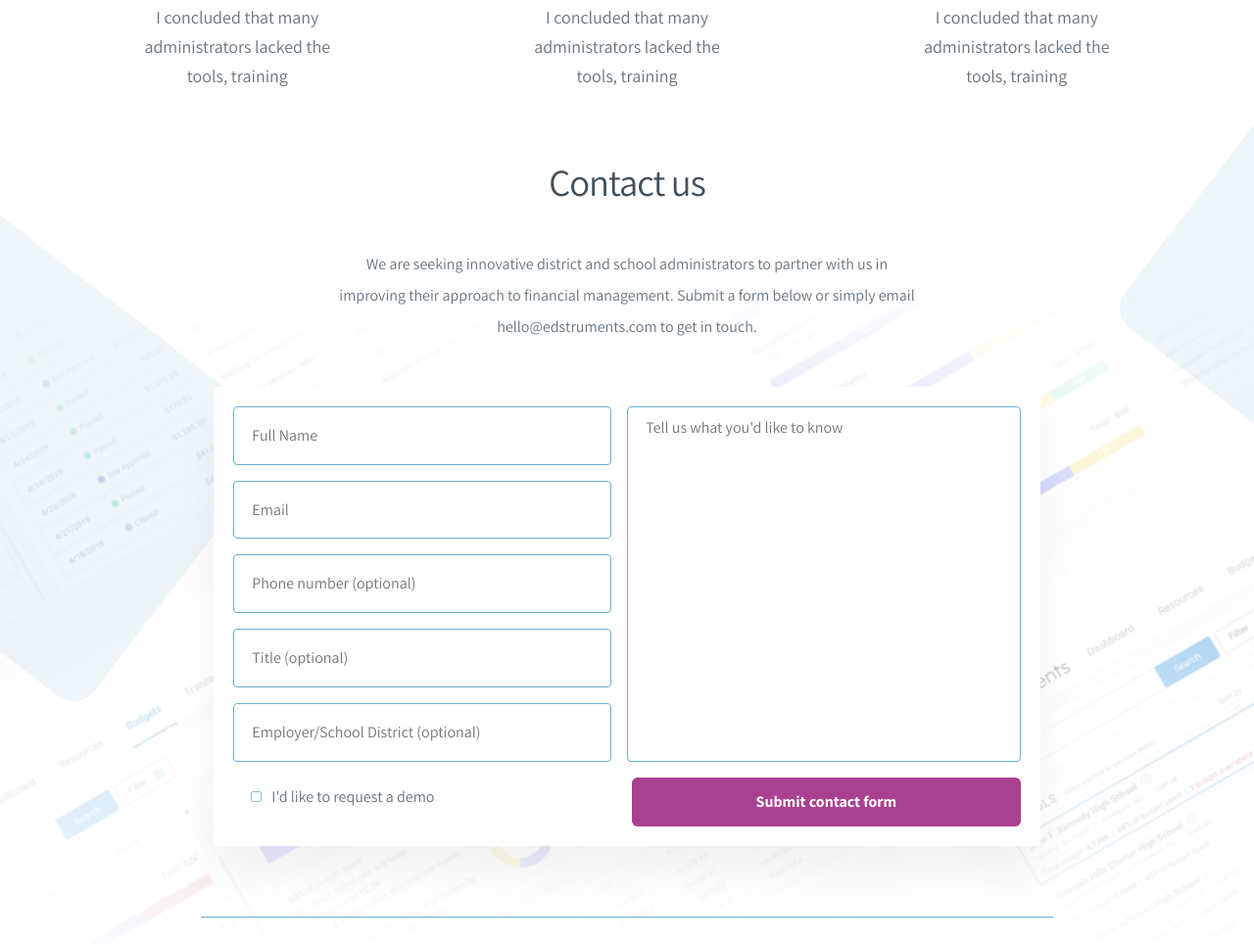
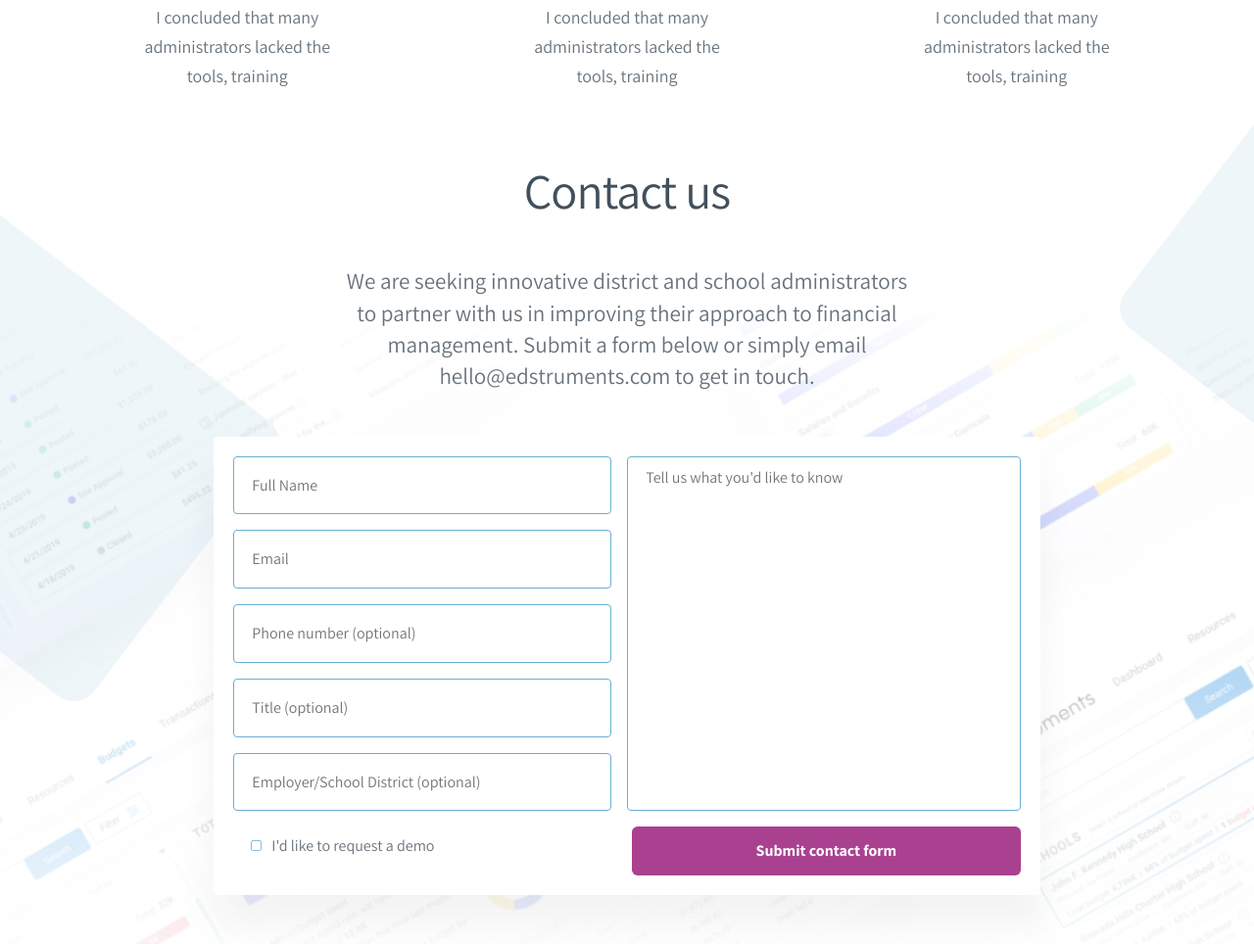
Before and after one commit to keenethics/edstruments-landing, a website built with webpack: page src/index.html in a window 1280 px wide. Shown: the part 5687-6651 px from the top of the page at 98% size. Built offline with nearby package versions, Linux system fonts and the light colour scheme.

Commit message:
Fonts stanradtized

```diff
--- a/src/sass/main.scss
+++ b/src/sass/main.scss
@@ -1072,7 +1072,7 @@ body {
         margin-bottom: 1rem;
 
         @include breakpoint(xs) {
-          text-align: justify;
+          text-align: center;
           font-size: 18px;
           line-height: 36px;
         }
@@ -1279,16 +1279,15 @@ body {
   );
 
   @include breakpoint(lg) {
-    background: url("/assets/img/contact-us/bg_contact_us_panels.png")
-        center -200px/100% auto no-repeat,
+    background: url("/assets/img/contact-us/bg_contact_us_panels.png") center -200px/100%
+        auto no-repeat,
       linear-gradient(
         180deg,
         #fff 20.65%,
         rgba(255, 255, 255, 0.65) 58.11%,
         #fff 97.22%
       ),
-      url("/assets/img/contact-us/mockps.jpg") center/cover
-        no-repeat;
+      url("/assets/img/contact-us/mockps.jpg") center/cover no-repeat;
   }
   @include breakpoint(mobile) {
     background: url("/assets/img/contact-us/bg_contact_us_panels.png")
@@ -1299,15 +1298,14 @@ body {
         rgba(255, 255, 255, 0.65) 91%,
         #fff 93.22%
       ),
-      url("/assets/img/contact-us/mockps.jpg") center/cover
-        no-repeat;
+      url("/assets/img/contact-us/mockps.jpg") center/cover no-repeat;
   }
 
   h2 {
     font-style: normal;
     font-weight: normal;
-    font-size: 1.67rem;
-    line-height: 1;
+    font-size: 2.17rem;
+    line-height: 2.42rem;
     letter-spacing: -1px;
     color: #42505c;
     text-align: center;
@@ -1323,17 +1321,12 @@ body {
   &-description {
     font-style: normal;
     font-weight: normal;
-    font-size: 16px;
-    line-height: 32px;
+    font-size: 1rem;
+    line-height: 1.4rem;
     text-align: center;
     color: #42505c;
     mix-blend-mode: normal;
     opacity: 0.8;
-
-    @include breakpoint(md-max) {
-      font-size: 16px;
-      line-height: 28px;
-    }
 
     @include poly-fluid-sizing(
       "padding-left",
```
